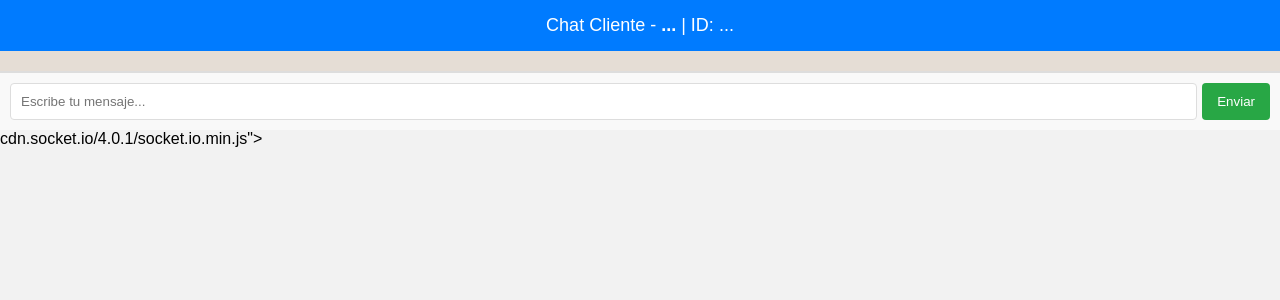
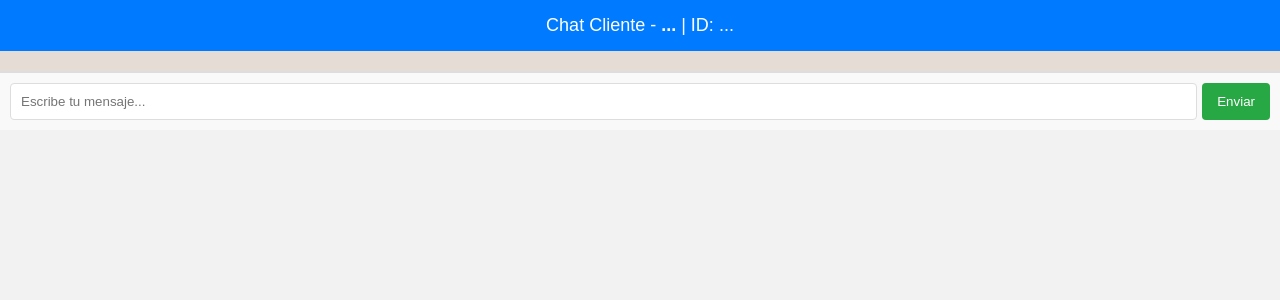
Before and after one commit to Serpens55/ChatbotPrueba2, a Flask app: page / in a window 1280 px wide. Shown: the top 300 px of the page. Run offline with Flask 3, Linux system fonts and the light colour scheme; some libraries are stand-ins or nearby versions.

Commit message:
copilot 2

```diff
--- a/templates/index.html
+++ b/templates/index.html
@@ -16,7 +16,7 @@
             <input type="text" id="message" placeholder="Escribe tu mensaje...">
             <button id="send">Enviar</button>
         </div>
-   cdn.socket.io/4.0.1/socket.io.min.js"></script>
+    <script src="https://cdn.socket.io/4.0.1/socket.io.min.js"></script>
     <script>
         const socket = io();
         let userName = "";
```
